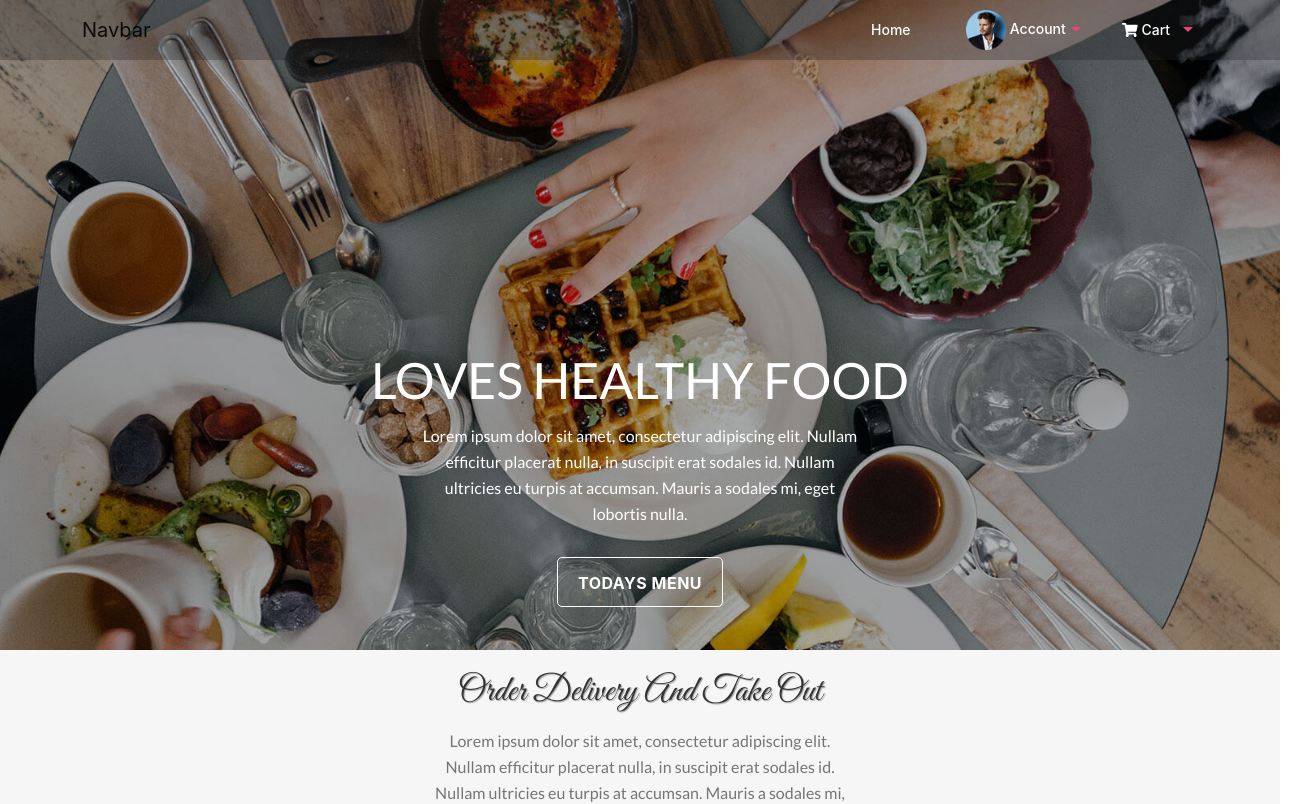
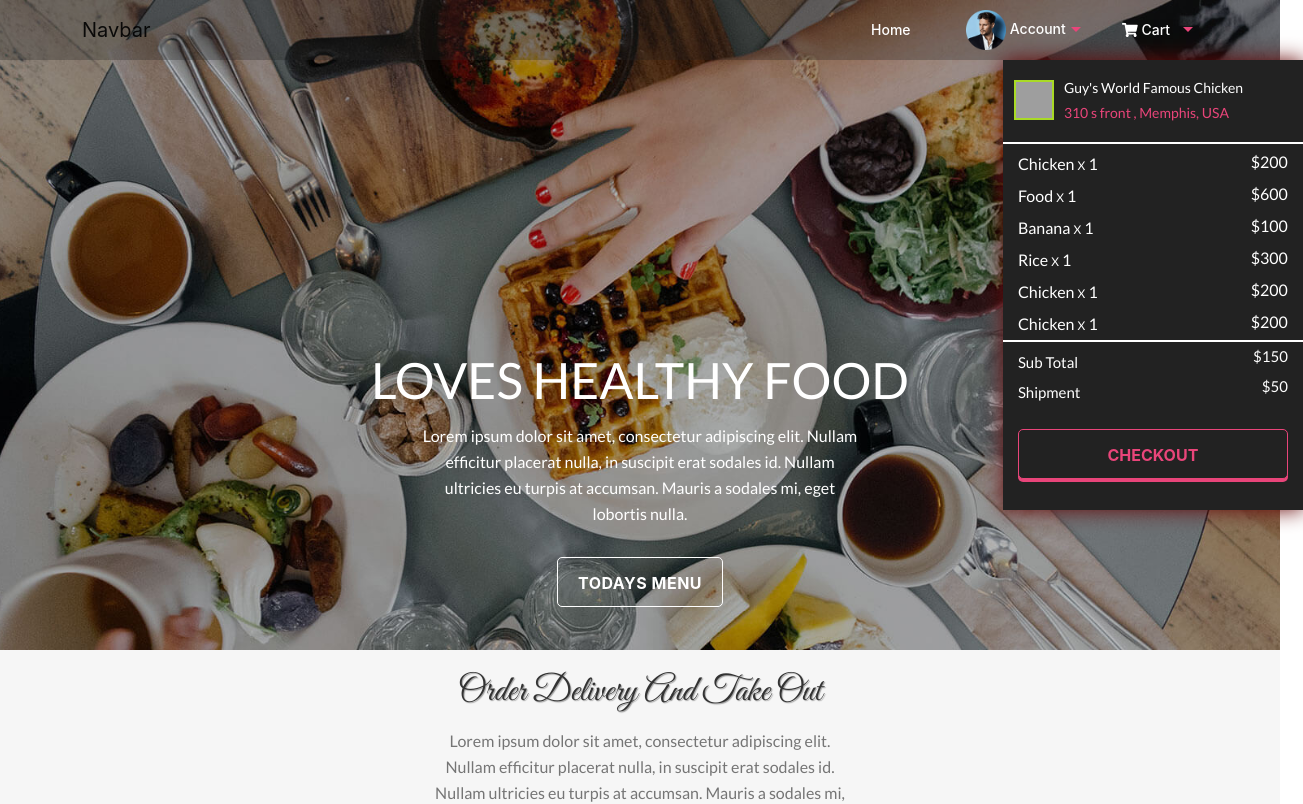
Before and after one commit to Mojmul-Haque/resturant-, a React (Create React App) app: page / in a window 1280 px wide. Shown: the top 804 px of the page, 1303 px wide, since content can reach past the window. Built offline with nearby package versions, Linux system fonts and the light colour scheme; grey boxes are pictures that could not be loaded.

Commit message:
cart-item[add]

```diff
--- a/src/App.js
+++ b/src/App.js
@@ -1,11 +1,11 @@
 import { BrowserRouter as Router, Switch, Route } from "react-router-dom";
-import './SCSS/style.css'
+import "./SCSS/style.css";
 import Home from "./pages/Home";
 function App() {
   return (
     <Router>
       <Switch>
-        <Route path="/" component={Home} />
+        <Route exact path="/" component={Home} />
       </Switch>
     </Router>
   );
--- a/src/SCSS/style.css
+++ b/src/SCSS/style.css
@@ -46,6 +46,11 @@ section {
   text-shadow: 1px 1px 1px rgba(150, 150, 150, 0.9); }
 .section-head p {
   padding: 0 263px; }
+
+.price-right-side {
+  position: absolute;
+  right: 0;
+  top: 0; }
 
 .main-menu {
   height: 60px;
@@ -118,6 +123,100 @@ section {
     .main-menu ul .dropdownLink:hover .hover-item {
       -webkit-transform: scaleY(1);
               transform: scaleY(1); }
+  .main-menu ul .cart-menu .cart-item-show {
+    position: absolute;
+    width: 300px;
+    left: -91px;
+    top: 37px;
+    -webkit-box-shadow: 0 0 20px #660808;
+            box-shadow: 0 0 20px #660808;
+    padding: 20px 0;
+    background: #222;
+    -webkit-transform-origin: top;
+            transform-origin: top;
+    -webkit-transition: all linear 0.3s;
+    transition: all linear 0.3s; }
+    .main-menu ul .cart-menu .cart-item-show .cart-header {
+      padding: 0px 0; }
+      .main-menu ul .cart-menu .cart-item-show .cart-header figure {
+        padding: 0 6px; }
+        .main-menu ul .cart-menu .cart-item-show .cart-header figure img {
+          width: 40px;
+          height: 40px;
+          border: 2px solid #a9da25;
+          margin-left: 5px; }
+        .main-menu ul .cart-menu .cart-item-show .cart-header figure figcaption {
+          margin-left: 10px; }
+          .main-menu ul .cart-menu .cart-item-show .cart-header figure figcaption h6 {
+            font-size: 14px;
+            color: #fff;
+            font-family: "Lato", sans-serif;
+            font-weight: 500; }
+          .main-menu ul .cart-menu .cart-item-show .cart-header figure figcaption p {
+            font-size: 14px;
+            color: #e9457a;
+            font-family: "Lato", sans-serif;
+            font-weight: 400;
+            padding-top: 3px; }
+    .main-menu ul .cart-menu .cart-item-show .cart-item-inner {
+      border-bottom: 2px solid;
+      border-top: 2px solid;
+      padding: 0 15px;
+      overflow-y: scroll;
+      max-height: 200px; }
+      .main-menu ul .cart-menu .cart-item-show .cart-item-inner::-webkit-scrollbar-track {
+        border: 1px solid #000;
+        padding: 2px 0;
+        background-color: transparent; }
+      .main-menu ul .cart-menu .cart-item-show .cart-item-inner::-webkit-scrollbar {
+        width: 10px; }
+      .main-menu ul .cart-menu .cart-item-show .cart-item-inner::-webkit-scrollbar-thumb {
+        border-radius: 10px;
+        -webkit-box-shadow: inset 0 0 6px rgba(0, 0, 0, 0.3);
+                box-shadow: inset 0 0 6px rgba(0, 0, 0, 0.3);
+        background-color: #737272;
+        border: 1px solid #000; }
+      .main-menu ul .cart-menu .cart-item-show .cart-item-inner .cart-food {
+        padding: 5px 0;
+        min-height: 450px; }
+        .main-menu ul .cart-menu .cart-item-show .cart-item-inner .cart-food p {
+          padding: 2px 0;
+          color: #fff;
+          position: relative;
+          text-transform: capitalize; }
+    .main-menu ul .cart-menu .cart-item-show .cart-bottom {
+      padding: 5px 15px; }
+      .main-menu ul .cart-menu .cart-item-show .cart-bottom h6 {
+        font-size: 15px;
+        color: #fff;
+        font-family: "Lato", sans-serif;
+        font-weight: 500;
+        padding: 6px 0; }
+      .main-menu ul .cart-menu .cart-item-show .cart-bottom a {
+        font-size: 16px;
+        font-weight: 700;
+        height: 50px;
+        line-height: 50px;
+        color: #e9457a;
+        background: #222;
+        border: 1px solid #e9457a;
+        border-radius: 5px;
+        -webkit-transition: all linear 0.3s;
+        transition: all linear 0.3s;
+        width: 100%;
+        text-align: center;
+        margin: 22px 0 0;
+        -webkit-box-shadow: 0 3px 0px #e9457a;
+                box-shadow: 0 3px 0px #e9457a;
+        text-transform: uppercase; }
+        .main-menu ul .cart-menu .cart-item-show .cart-bottom a:hover {
+          background: #e9457a;
+          border-color: transparent; }
+        .main-menu ul .cart-menu .cart-item-show .cart-bottom a:hover {
+          color: #fff !important; }
+  .main-menu ul .cart-menu:hover .cart-item-show {
+    -webkit-transform: scaleY(1);
+            transform: scaleY(1); }
 
 #homeBanner {
   height: 650px;
--- a/src/SCSS/style.scss
+++ b/src/SCSS/style.scss
@@ -55,6 +55,12 @@ section {
   }
 }
 
+.price-right-side {
+  position: absolute;
+  right: 0;
+  top: 0;
+}
+
 // reusable css end here
 
 // header  menu start here;
@@ -109,6 +115,95 @@ section {
         transition: all linear 0.3s;
       }
       &:hover .hover-item {
+        transform: scaleY(1);
+      }
+    }
+    .cart-menu {
+      .cart-item-show {
+        position: absolute;
+        width: 300px;
+        left: -91px;
+        top: 37px;
+        box-shadow: 0 0 20px rgb(102, 8, 8);
+        padding: 20px 0;
+        background: #222;
+        // transform: scaleY(0);
+        transform-origin: top;
+        transition: all linear 0.3s;
+        .cart-header {
+          padding: 0px 0;
+          figure {
+            padding: 0 6px;
+            img {
+              width: 40px;
+              height: 40px;
+              border: 2px solid #a9da25;
+              margin-left: 5px;
+            }
+            figcaption {
+              margin-left: 10px;
+              h6 {
+                @include commonText(14px, #fff, $a, 500);
+              }
+              p {
+                @include commonText(14px, $brandColor, $a, 400);
+                padding-top: 3px;
+              }
+            }
+          }
+        }
+        .cart-item-inner {
+          border-bottom: 2px solid;
+          border-top: 2px solid;
+          padding: 0 15px;
+          overflow-y: scroll;
+          max-height: 200px;
+          &::-webkit-scrollbar-track {
+            border: 1px solid #000;
+            padding: 2px 0;
+            background-color: transparent;
+          }
+          &::-webkit-scrollbar {
+            width: 10px;
+          }
+          &::-webkit-scrollbar-thumb {
+            border-radius: 10px;
+            box-shadow: inset 0 0 6px rgba(0, 0, 0, 0.3);
+            background-color: #737272;;
+            border: 1px solid #000;
+          }
+
+          .cart-food {
+            padding: 5px 0;
+            min-height: 450px;
+            p {
+              padding: 2px 0;
+              color: #fff;
+              position: relative;
+              text-transform: capitalize;
+            }
+          }
+        }
+        .cart-bottom {
+          padding: 5px 15px;
+          h6 {
+            @include commonText(15px, #fff, $a, 500);
+            padding: 6px 0;
+          }
+          a {
+            @include brandBtn($brandColor, #222, $brandColor, $brandColor);
+            width: 100%;
+            text-align: center;
+            margin: 22px 0 0;
+            box-shadow: 0 3px 0px $brandColor;
+            text-transform: uppercase;
+            &:hover {
+              color: #fff !important;
+            }
+          }
+        }
+      }
+      &:hover .cart-item-show {
         transform: scaleY(1);
       }
     }
--- /dev/null
+++ b/src/components/CartHoverItem/CartHoverItem.js
@@ -0,0 +1,69 @@
+import React, { useRef } from "react";
+import { Link } from "react-router-dom";
+
+const CartHoverItem = () => {
+  const cartItems = [
+    { name: "chicken", price: 200, id: 1, qty: 1 },
+    { name: "food", price: 600, id: 2, qty: 1 },
+    { name: "banana", price: 100, id: 3, qty: 1 },
+    { name: "rice", price: 300, id: 4, qty: 1 },
+    { name: "chicken", price: 200, id: 1, qty: 1 },
+    { name: "chicken", price: 200, id: 1, qty: 1 },
+    { name: "food", price: 600, id: 2, qty: 1 },
+    { name: "banana", price: 100, id: 3, qty: 1 },
+    { name: "rice", price: 300, id: 4, qty: 1 },
+    { name: "chicken", price: 200, id: 1, qty: 1 },
+    { name: "chicken", price: 200, id: 1, qty: 1 },
+    { name: "food", price: 600, id: 2, qty: 1 },
+    { name: "banana", price: 100, id: 3, qty: 1 },
+    { name: "rice", price: 300, id: 4, qty: 1 },
+    { name: "chicken", price: 200, id: 1, qty: 1 },
+  ];
+
+
+  return (
+    <div className="cart-item-show text-white">
+      <div className="cart-header">
+        <figure className="d-flex">
+          <img
+            src="https://askbootstrap.com/preview/osahan-eat/img/cart.jpg"
+            className="img-fluid"
+            alt=""
+          />
+          <figcaption>
+            <h6>Guy's World Famous Chicken</h6>
+            <p>310 s front , Memphis, USA</p>
+          </figcaption>
+        </figure>
+      </div>
+      <div className="cart-item-inner">
+        <div className="cart-food" id="cart-food-scroll">
+          {cartItems.map((food) => (
+            <p key={food.id} className="text-transform-capitalize price-manage">
+              <span>
+                {food.name} <span style={{ fontSize: "12px" }}>X</span>{" "}
+                {food.qty}
+              </span>
+              <span className="price-right-side">${food.price}</span>
+            </p>
+          ))}
+        </div>
+      </div>
+      <div className="cart-bottom">
+        <div className="div">
+          <h6 className="position-relative">
+            Sub Total <span className="price-right-side">$150</span>
+          </h6>
+          <h6 className="position-relative">
+            Shipment <span className="price-right-side">$50</span>
+          </h6>
+        </div>
+        <div className="checkout-btn">
+          <Link to="/">Checkout</Link>
+        </div>
+      </div>
+    </div>
+  );
+};
+
+export default CartHoverItem;
--- a/src/sharePage/Nav/Nav.js
+++ b/src/sharePage/Nav/Nav.js
@@ -6,6 +6,7 @@ import {
   faShoppingBag,
   faShoppingCart,
 } from "@fortawesome/free-solid-svg-icons";
+import CartHoverItem from "../../components/CartHoverItem/CartHoverItem";
 
 const Nav = () => {
   return (
@@ -46,11 +47,12 @@ const Nav = () => {
                 <li>Payments</li>
               </ul>
             </li>
-            <li className="nav-item">
+            <li className="nav-item cart-menu position-relative">
               <Link className="nav-link" aria-current="page" to="/">
                 <FontAwesomeIcon icon={faShoppingCart} />
                 <span> Cart</span>
               </Link>
+              <CartHoverItem />
             </li>
           </ul>
         </div>
```
Also changed, not shown: 1 other file (tests, documents, lock files or other folders).
